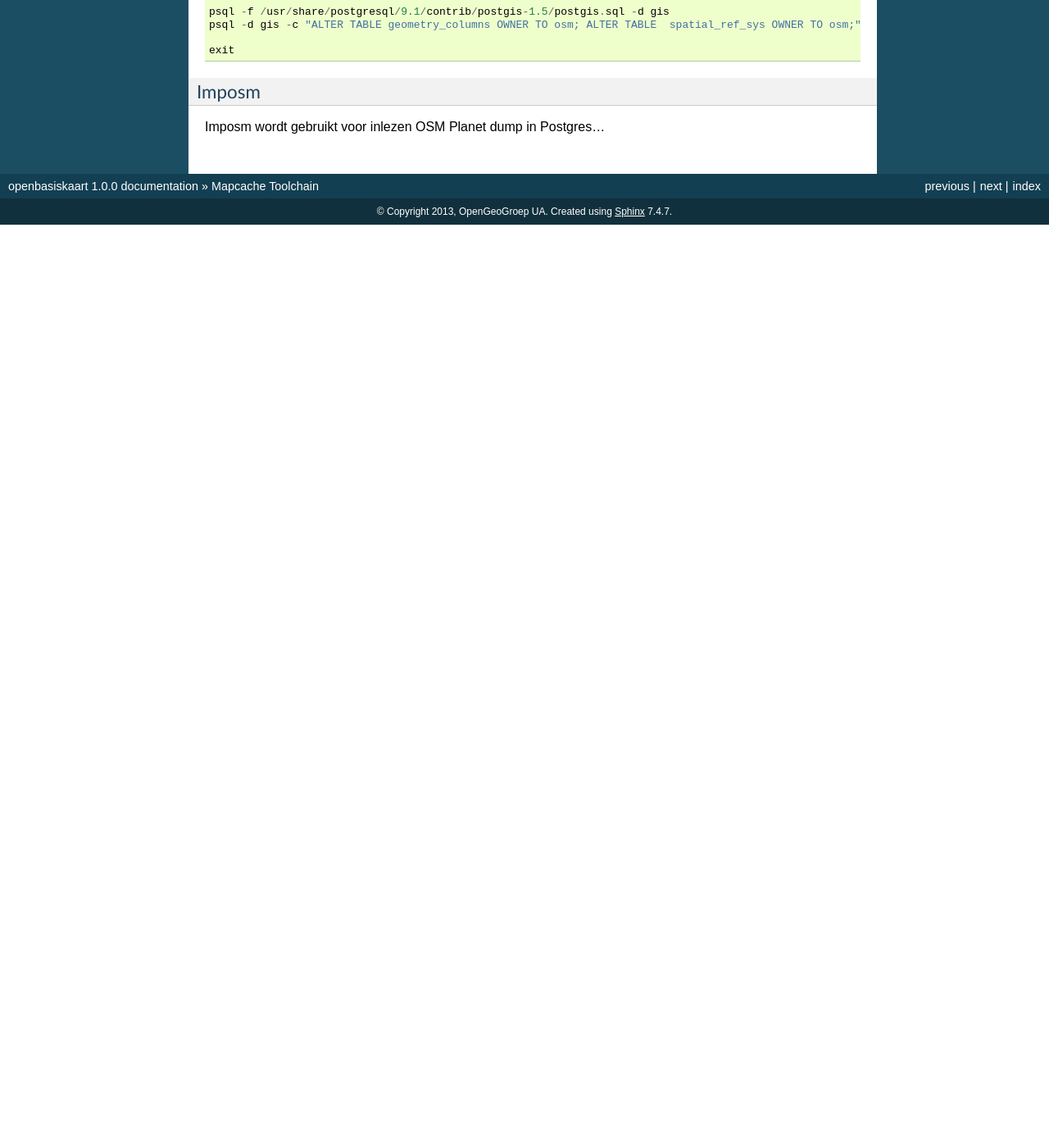
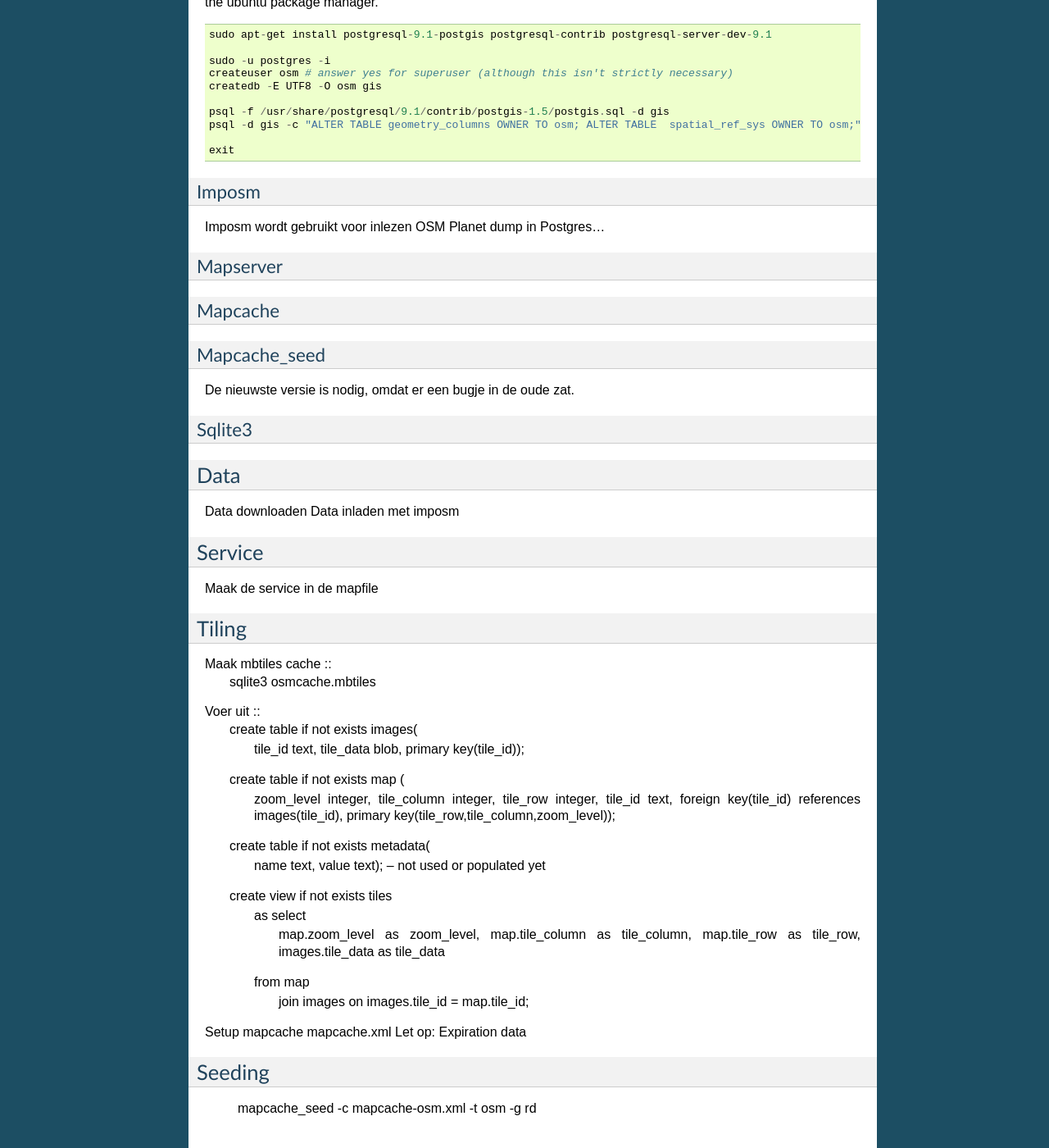
Before and after one commit to opengeogroep/openbasiskaart, a Sphinx documentation site: the page built from docs/source/mapcache-toolchain.rst, in a window 1280 px wide and 1400 px high, scrolled down 582 px. Shown: the whole window at 82% size. Built offline with Sphinx 7.4.7, drawn with Linux system fonts in a browser that asks for light colours; before the commit the page ends 900 px from its top, so only the background shows below that; some of the changed text lies outside the part shown.

Commit message:
Eerste opzet mapcache toolchain

```diff
--- a/docs/source/mapcache-toolchain.rst
+++ b/docs/source/mapcache-toolchain.rst
@@ -41,3 +49,65 @@
 ------
 
 Imposm wordt gebruikt voor inlezen OSM Planet dump in Postgres...
+
+
+Mapserver
+---------
+
+Mapcache
+--------
+
+Mapcache_seed
+-------------
+De nieuwste versie is nodig, omdat er een bugje in de oude zat.
+
+Sqlite3
+-------
+
+Data
+====
+
+
+Data downloaden
+Data inladen met imposm
+
+Service
+=======
+Maak de service in de mapfile
+
+Tiling
+======
+Maak mbtiles cache ::
+	sqlite3 osmcache.mbtiles
+Voer uit ::
+	create table if not exists images(
+	  tile_id text,
+	  tile_data blob,
+	  primary key(tile_id));
+	create table if not exists map (
+	  zoom_level integer,
+	  tile_column integer,
+	  tile_row integer,
+	  tile_id text,
+	  foreign key(tile_id) references images(tile_id),
+	  primary key(tile_row,tile_column,zoom_level));
+	create table if not exists metadata(
+	  name text,
+	  value text); -- not used or populated yet
+	create view if not exists tiles
+	  as select
+	     map.zoom_level as zoom_level,
+	     map.tile_column as tile_column,
+	     map.tile_row as tile_row,
+	     images.tile_data as tile_data
+	  from map
+	     join images on images.tile_id = map.tile_id;
+
+Setup mapcache
+mapcache.xml
+Let op:
+Expiration data
+
+Seeding
+=======
+	mapcache_seed -c mapcache-osm.xml -t osm -g rd
```
Also changed, not shown: other parts of docs/source/mapcache-toolchain.rst (+9 -1 lines).
